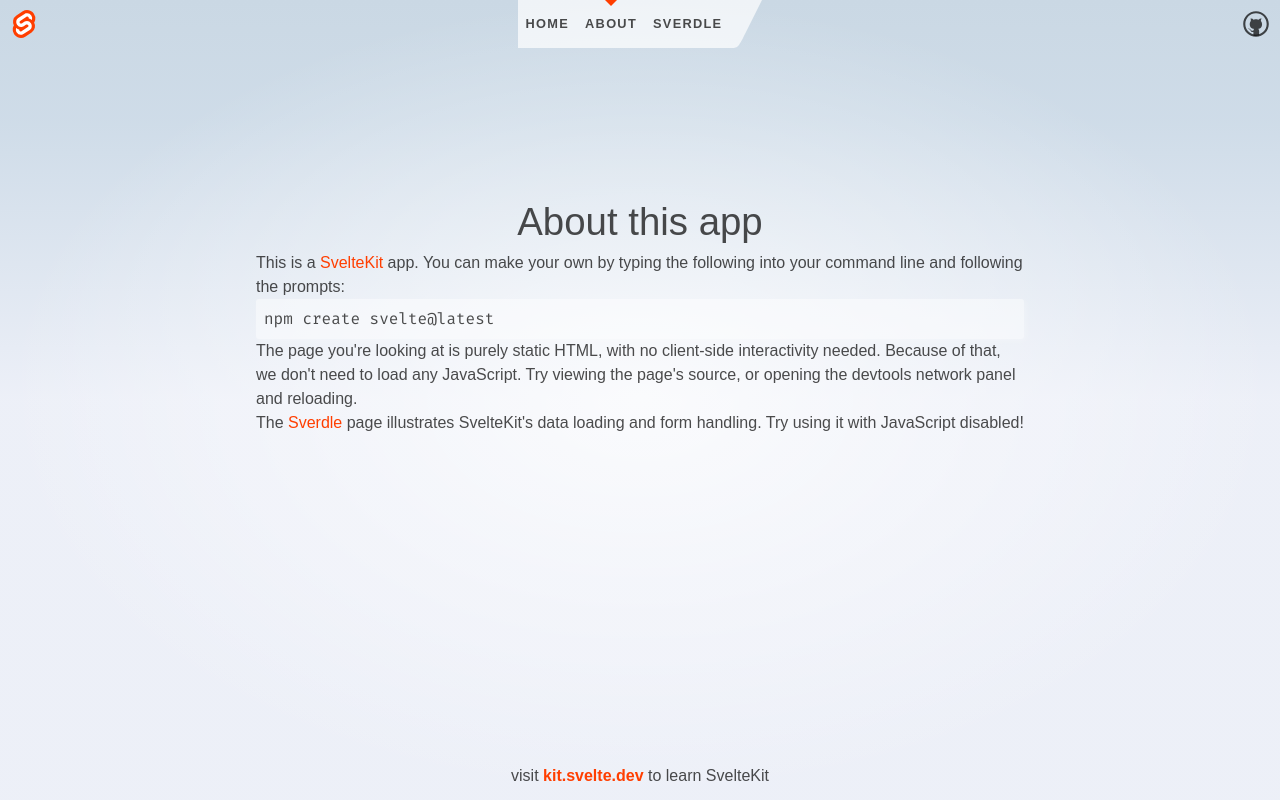
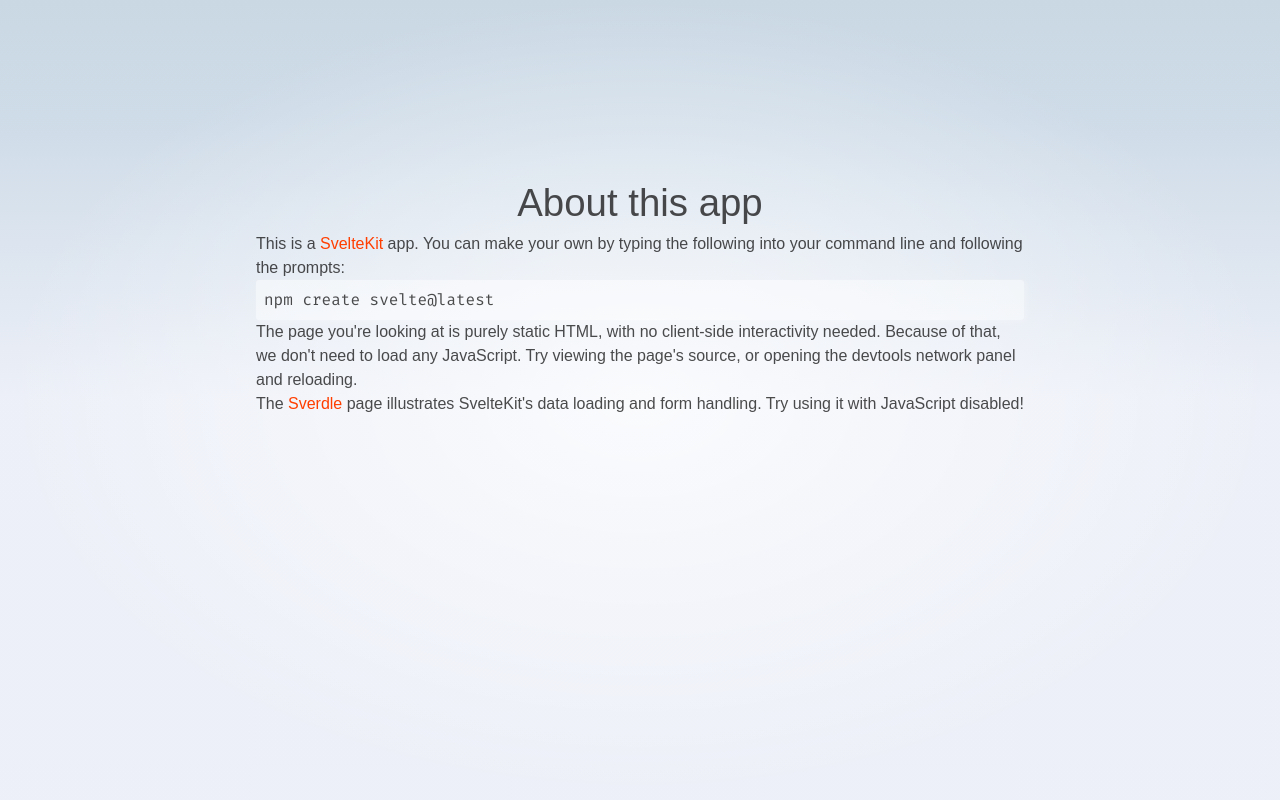
Before and after one commit to ppppppsmash/my-movie, a SvelteKit app: page /about in a window 1280 px wide. Built offline with nearby package versions, Linux system fonts and the light colour scheme.

Commit message:
feat: how to get the variables from .env with load func

```diff
--- a/src/routes/+layout.svelte
+++ b/src/routes/+layout.svelte
@@ -1,18 +1,11 @@
 <script>
-	import Header from './Header.svelte';
 	import './styles.css';
 </script>
 
 <div class="app">
-	<Header />
-
 	<main>
 		<slot />
 	</main>
-
-	<footer>
-		<p>visit <a href="https://kit.svelte.dev">kit.svelte.dev</a> to learn SvelteKit</p>
-	</footer>
 </div>
 
 <style>
@@ -32,22 +25,4 @@
 		margin: 0 auto;
 		box-sizing: border-box;
 	}
-
-	footer {
-		display: flex;
-		flex-direction: column;
-		justify-content: center;
-		align-items: center;
-		padding: 12px;
-	}
-
-	footer a {
-		font-weight: bold;
-	}
-
-	@media (min-width: 480px) {
-		footer {
-			padding: 12px 0;
-		}
-	}
 </style>
--- /dev/null
+++ b/src/routes/+page.server.ts
@@ -0,0 +1,16 @@
+
+import { env } from '$env/dynamic/private'
+import type { PageServerLoad } from "./$types"
+
+export const load: PageServerLoad = async ({ fetch }) => {
+  const res = await fetch(`https://api.themoviedb.org/3/movie/popular?api_key=${env.API_KEY}&language=en-US&page=1`)
+  const data = await res.json()
+
+  if (res.ok) {
+    return {
+      props: {
+        popular: data.results
+      }
+    }
+  }
+}
--- a/src/routes/+page.svelte
+++ b/src/routes/+page.svelte
@@ -1,20 +1,17 @@
 <script>
-
+export let data
+console.log(data)
 </script>
 
 <svelte:head>
-	<title>Home</title>
+	<title>My Movie</title>
 	<meta name="description" content="Svelte demo app" />
 </svelte:head>
 
 <section>
 	<h1 class="text-3xl text-red">
-		サンプル
+
 	</h1>
-
-	<h2>
-	</h2>
-
 </section>
 
 <style>
--- a/src/routes/+page.ts
+++ b/src/routes/+page.ts
@@ -1,3 +1,21 @@
 // since there's no dynamic data here, we can prerender
 // it so that it gets served as a static asset in production
+import type { PageServerLoad } from "./$types"
 export const prerender = true;
+
+import { PUBLIC_API_KEY } from "$env/static/public";
+
+export const load: PageServerLoad = async ({ fetch }) => {
+  const res = await fetch(`https://api.themoviedb.org/3/movie/popular?api_key=${PUBLIC_API_KEY}&language=en-US&page=1`)
+  const data = await res.json()
+
+  if (res.ok) {
+    return {
+      props: {
+        popular: data.results
+      }
+    }
+
+    //return data
+  }
+}
```
Also changed, not shown: 1 other file (tests, documents, lock files or other folders).
